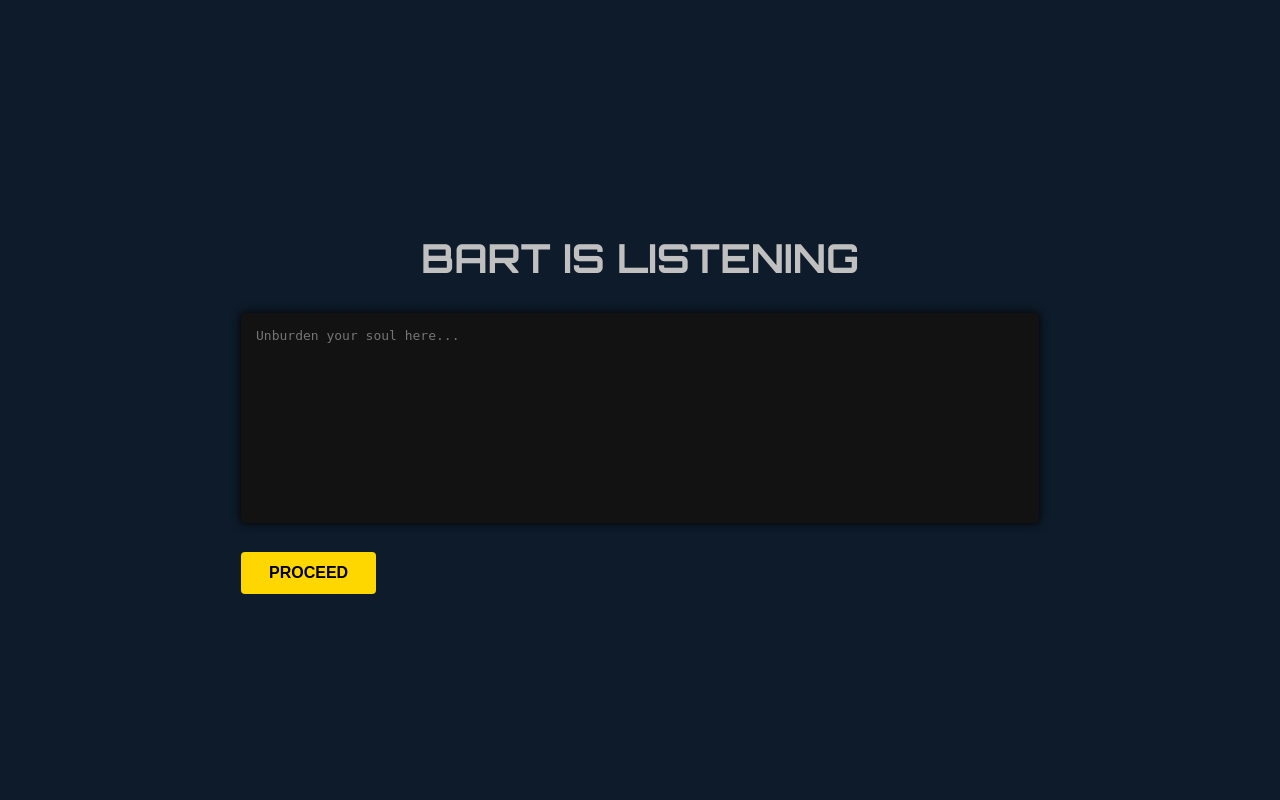
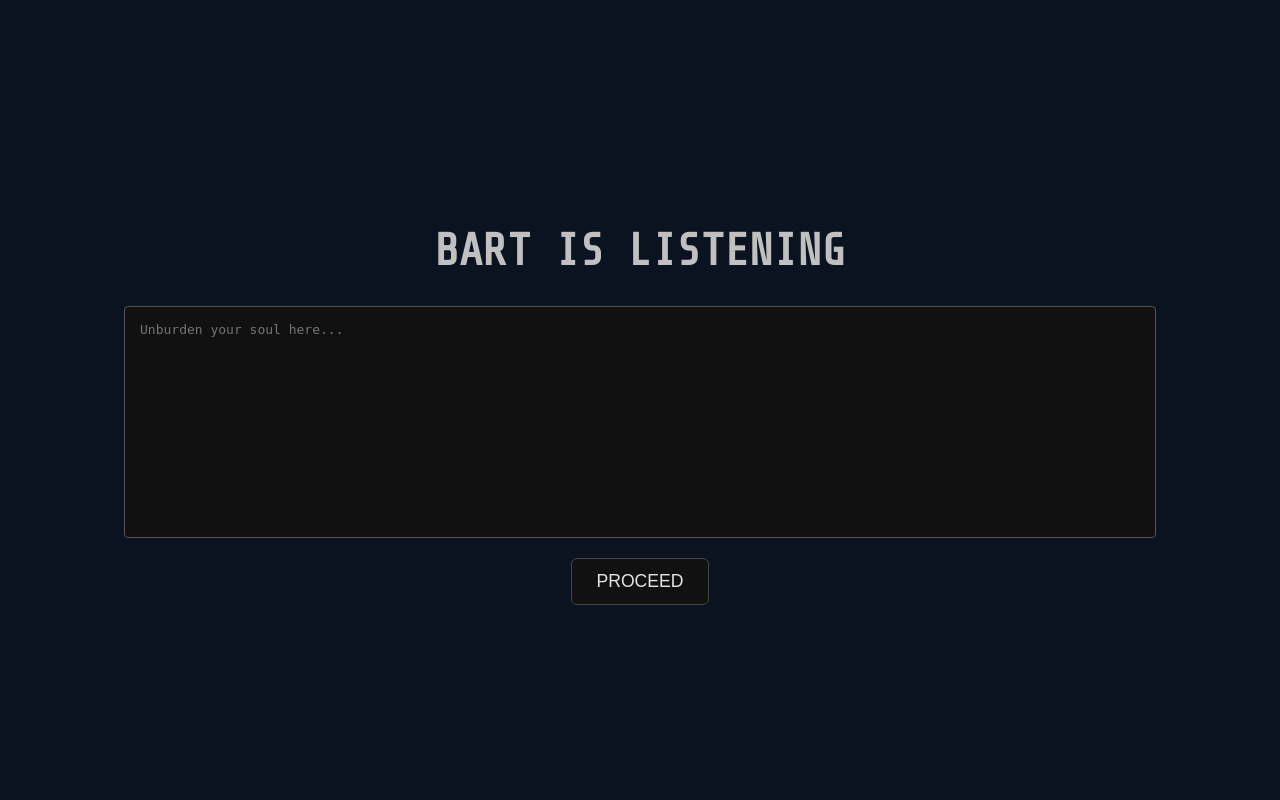
Before and after one commit to dasheroc/BARTGPT, a FastAPI app: page / in a window 1280 px wide. Run offline with FastAPI, Linux system fonts and the light colour scheme.

Commit message:
Fix: trigger actual change to update button styling

```diff
--- a/templates/chat.html
+++ b/templates/chat.html
@@ -2,73 +2,74 @@
 <html lang="en">
 <head>
     <meta charset="UTF-8">
-    <title>Bart is listening</title>
+    <title>Bart is listening...</title>
     <link rel="icon" type="image/x-icon" href="{{ url_for('static', path='favicon.ico') }}">
+    <link href="https://fonts.googleapis.com/css2?family=Share+Tech+Mono&display=swap" rel="stylesheet">
     <style>
         body {
-            background-color: #0D1B2A; /* Pretentious dark blue */
-            color: #C0C0C0; /* Chrome silver */
-            font-family: 'Orbitron', sans-serif; /* Or swap later */
+            background-color: #0b1320;
+            color: #c0c0c0;
+            font-family: 'Share Tech Mono', monospace;
             display: flex;
             flex-direction: column;
             align-items: center;
             justify-content: center;
-            min-height: 100vh;
+            height: 100vh;
             margin: 0;
         }
+
         h1 {
-            font-size: 2.5em;
-            color: #C0C0C0;
-            font-weight: 700;
+            color: #c0c0c0;
+            font-size: 2.8em;
+            margin-bottom: 30px;
             text-transform: uppercase;
-            margin-bottom: 30px;
         }
+
+        form {
+            display: flex;
+            flex-direction: column;
+            align-items: center;
+            width: 80%;
+            max-width: 1000px;
+        }
+
         textarea {
-            width: 60vw;
-            height: 180px;
-            background-color: #121212;
-            color: #C0C0C0;
+            width: 100%;
+            height: 200px;
+            background-color: #111;
+            color: #ccc;
             font-size: 1em;
             padding: 15px;
-            border: none;
+            border: 1px solid #555;
             border-radius: 4px;
             resize: none;
-            box-shadow: 0 0 10px #000;
+            margin-bottom: 20px;
+            font-family: monospace;
         }
+
         button {
-            margin-top: 25px;
-            padding: 12px 28px;
-            background-color: #FFD700;
-            color: black;
-            border: none;
-            border-radius: 4px;
-            font-size: 1em;
-            font-weight: bold;
+            padding: 12px 24px;
+            background-color: #111;
+            color: #e5e5e5;
+            border: 1px solid #444;
+            border-radius: 6px;
+            font-size: 1.1em;
+            cursor: pointer;
             text-transform: uppercase;
-            cursor: pointer;
-            transition: background-color 0.3s ease;
+            transition: background-color 0.3s ease, color 0.3s ease;
         }
+
         button:hover {
-            background-color: #e6c200;
-        }
-        .response {
-            margin-top: 40px;
-            color: #A9A9A9;
-            font-style: italic;
+            background-color: #000;
+            color: #ffffff;
         }
     </style>
-    <!-- Optional: Orbitron from Google Fonts -->
-    <link href="https://fonts.googleapis.com/css2?family=Orbitron:wght@500;700&display=swap" rel="stylesheet">
 </head>
 <body>
     <h1>BART IS LISTENING</h1>
     <form method="post">
         <textarea name="soul" placeholder="Unburden your soul here..." required></textarea>
-        <br>
         <button type="submit">PROCEED</button>
     </form>
-    {% if response %}
-        <div class="response">{{ response }}</div>
-    {% endif %}
 </body>
 </html>
```
